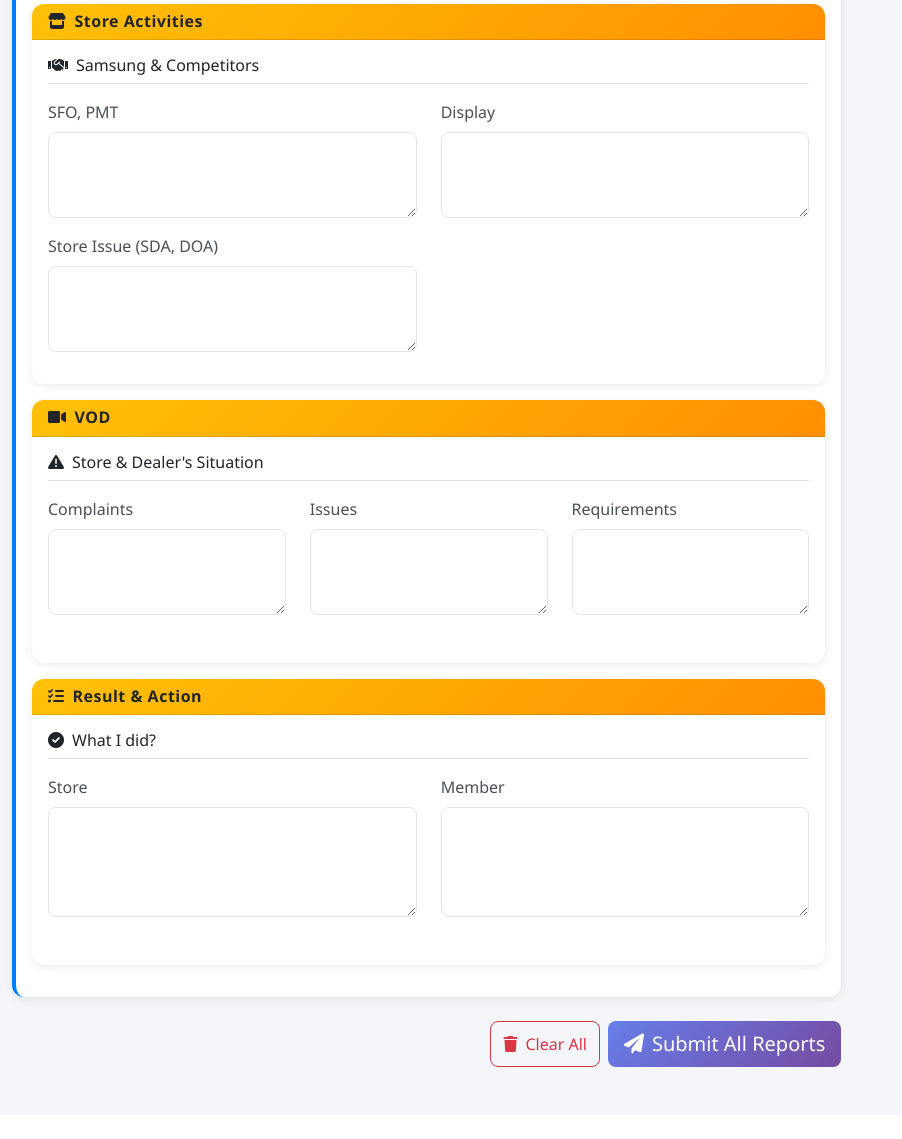
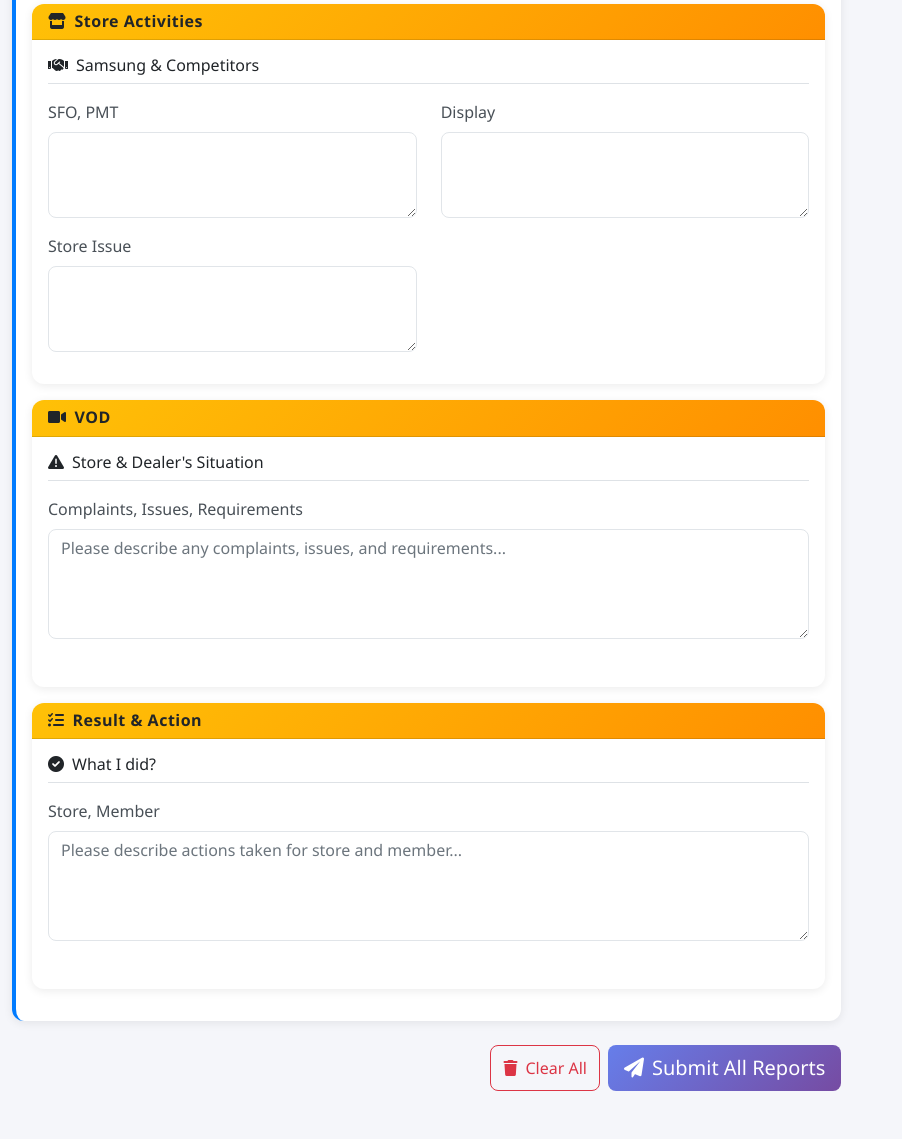
Before and after one commit to AhmedTUD/DRS, a Flask app: page /employee/batch-reports in a window 1280 px wide. Shown: the part 1098-2237 px from the top of the page, without its empty margins (0-902 px from the left). Before the commit the page ends 2165 px from the top, so only its background shows below. Run offline with Flask 3, Linux system fonts and the light colour scheme; the visitor is signed in with stand-in values (Sample User, id 1); some libraries are stand-ins or nearby versions.

```diff
--- a/app/templates/employee/batch_reports.html
+++ b/app/templates/employee/batch_reports.html
@@ -216,7 +216,7 @@
                     </div>
                     <div class="row">
                         <div class="col-md-6 mb-3">
-                            <label class="form-label">Store Issue (SDA, DOA)</label>
+                            <label class="form-label">Store Issue</label>
                             <textarea class="form-control" name="store_issues" rows="3"></textarea>
                         </div>
                     </div>
@@ -237,17 +237,9 @@
                             <i class="fas fa-exclamation-triangle me-2"></i>Store & Dealer's Situation
                         </h6>
                         <div class="row">
-                            <div class="col-md-4 mb-3">
-                                <label class="form-label">Complaints</label>
-                                <textarea class="form-control" name="complaints" rows="3"></textarea>
-                            </div>
-                            <div class="col-md-4 mb-3">
-                                <label class="form-label">Issues</label>
-                                <textarea class="form-control" name="issues" rows="3"></textarea>
-                            </div>
-                            <div class="col-md-4 mb-3">
-                                <label class="form-label">Requirements</label>
-                                <textarea class="form-control" name="requirements" rows="3"></textarea>
+                            <div class="col-md-12 mb-3">
+                                <label class="form-label">Complaints, Issues, Requirements</label>
+                                <textarea class="form-control" name="complaints_issues_requirements" rows="4" placeholder="Please describe any complaints, issues, and requirements..."></textarea>
                             </div>
                         </div>
                     </div>
@@ -268,13 +260,9 @@
                             <i class="fas fa-check-circle me-2"></i>What I did?
                         </h6>
                         <div class="row">
-                            <div class="col-md-6 mb-3">
-                                <label class="form-label">Store</label>
-                                <textarea class="form-control" name="actions_taken" rows="4"></textarea>
-                            </div>
-                            <div class="col-md-6 mb-3">
-                                <label class="form-label">Member</label>
-                                <textarea class="form-control" name="store_member_notes" rows="4"></textarea>
+                            <div class="col-md-12 mb-3">
+                                <label class="form-label">Store, Member</label>
+                                <textarea class="form-control" name="store_member_combined" rows="4" placeholder="Please describe actions taken for store and member..."></textarea>
                             </div>
                         </div>
                     </div>
@@ -642,11 +630,8 @@ document.addEventListener('DOMContentLoaded', function() {
                 sfo_pmt: report.querySelector('[name="sfo_pmt"]').value,
                 display_activities: report.querySelector('[name="display_activities"]').value,
                 store_issues: report.querySelector('[name="store_issues"]').value,
-                complaints: report.querySelector('[name="complaints"]').value,
-                issues: report.querySelector('[name="issues"]').value,
-                requirements: report.querySelector('[name="requirements"]').value,
-                actions_taken: report.querySelector('[name="actions_taken"]').value,
-                store_member_notes: report.querySelector('[name="store_member_notes"]').value
+                complaints_issues_requirements: report.querySelector('[name="complaints_issues_requirements"]').value,
+                store_member_combined: report.querySelector('[name="store_member_combined"]').value
             };
 
             reportsData.push(reportData);
```
